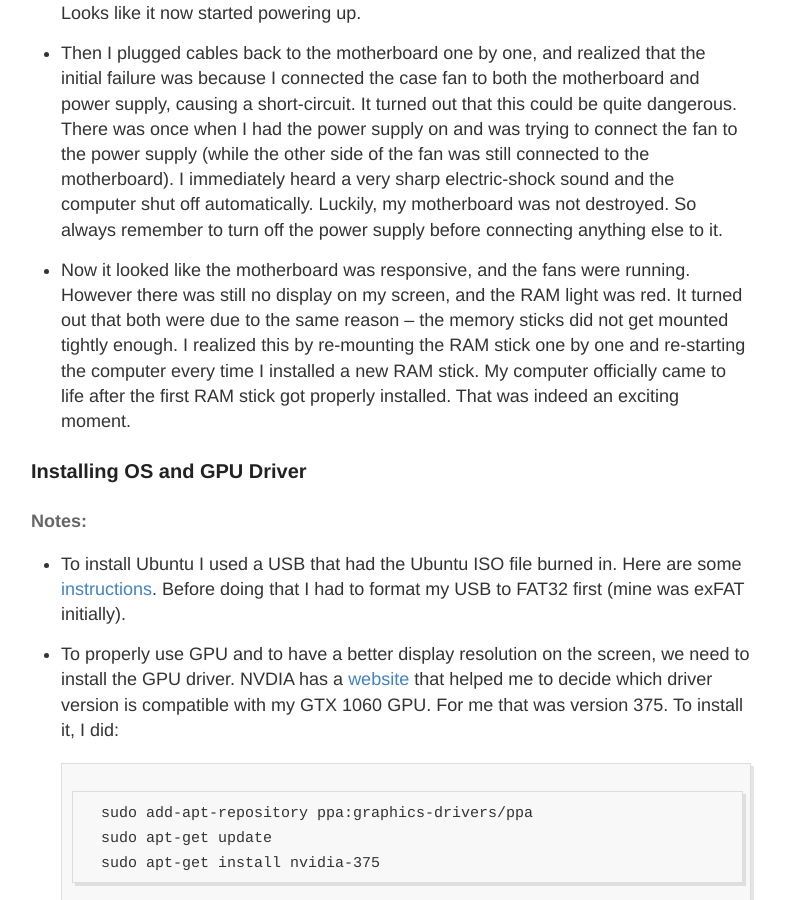
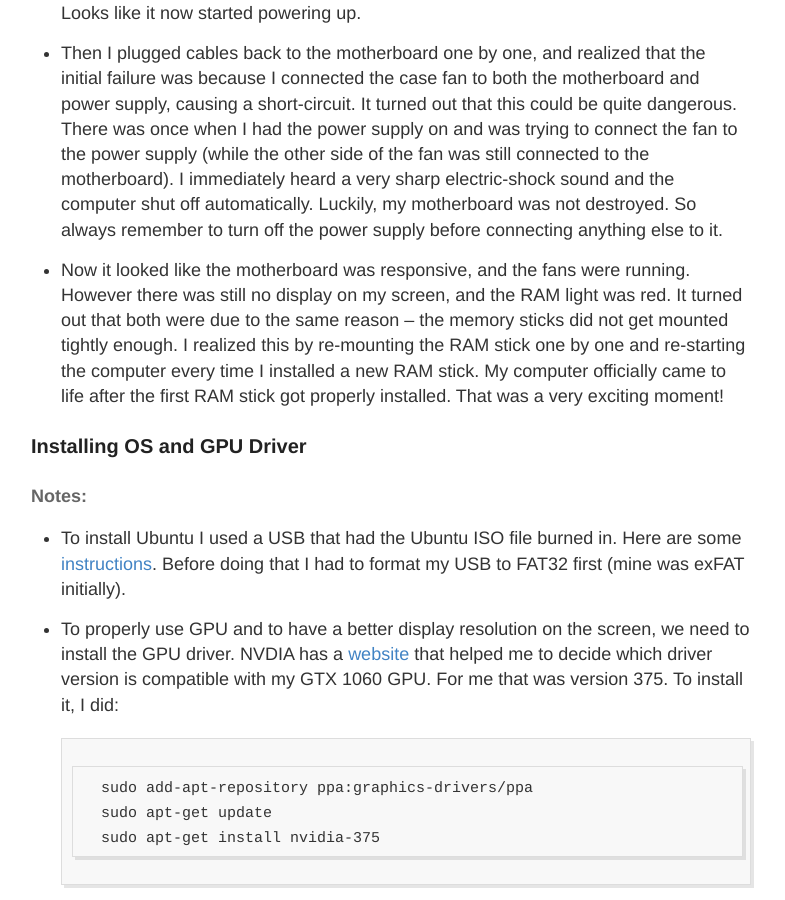
Before and after one commit to XiaoxiaoWang87/xiaoxiaowang87.github.io, a Jekyll site: the page built from _posts/2017-03-01-build_a_pc.md, in a window 1280 px wide and 900 px high, scrolled down 2173 px. Shown: the whole window, without its empty margins (249-1034 px from the left). Built offline with Jekyll 4.4.1, drawn with Linux system fonts in a browser that asks for light colours; comment, search, counter and statistics services are not loaded.

Commit message:
new blog post

```diff
--- a/_posts/2017-03-01-build_a_pc.md
+++ b/_posts/2017-03-01-build_a_pc.md
@@ -52,7 +52,7 @@ The other thing I like about this guy other than he explains things well is that
 
   * Then I plugged cables back to the motherboard one by one, and realized that the initial failure was because I connected the case fan to both the motherboard and power supply, causing a short-circuit. It turned out that this could be quite dangerous. There was once when I had the power supply on and was trying to connect the fan to the power supply (while the other side of the fan was still connected to the motherboard). I immediately heard a very sharp electric-shock sound and the computer shut off automatically. Luckily, my motherboard was not destroyed. So always remember to turn off the power supply before connecting anything else to it.
 
-  * Now it looked like the motherboard was responsive, and the fans were running. However there was still no display on my screen, and the RAM light was red. It turned out that both were due to the same reason -- the memory sticks did not get mounted tightly enough. I realized this by re-mounting the RAM stick one by one and re-starting the computer every time I installed a new RAM stick. My computer officially came to life after the first RAM stick got properly installed. That was indeed an exciting moment.
+  * Now it looked like the motherboard was responsive, and the fans were running. However there was still no display on my screen, and the RAM light was red. It turned out that both were due to the same reason -- the memory sticks did not get mounted tightly enough. I realized this by re-mounting the RAM stick one by one and re-starting the computer every time I installed a new RAM stick. My computer officially came to life after the first RAM stick got properly installed. That was a very exciting moment!
 
 
 
```
